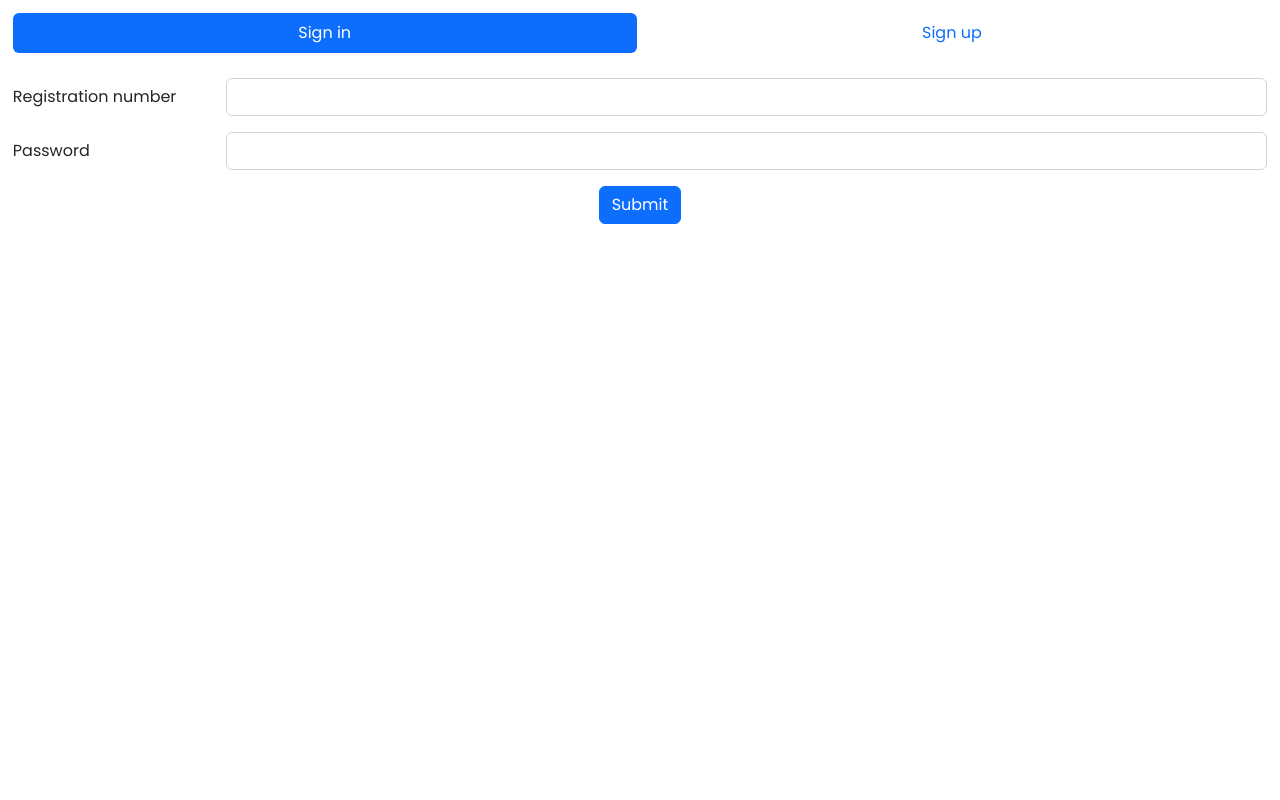
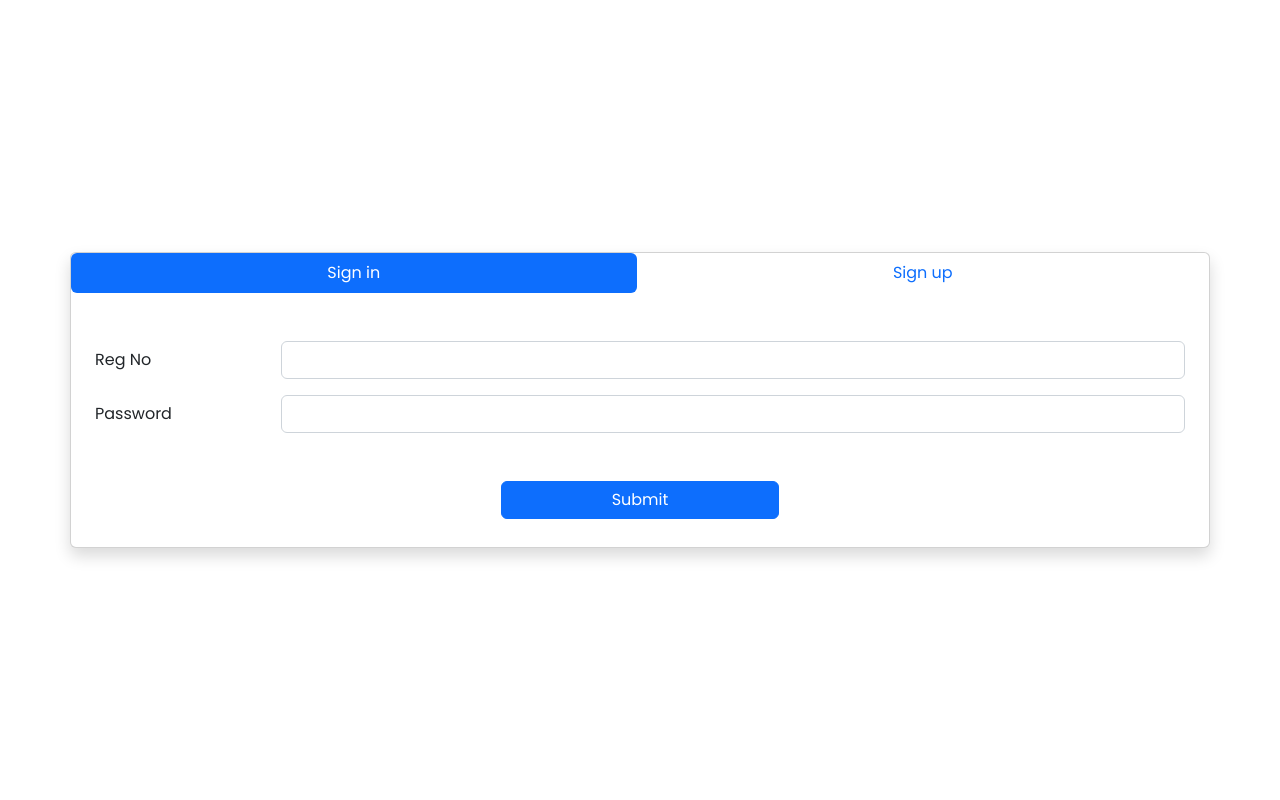
Before and after one commit to devsniper1219/college-management, a PHP site: page /php/signup.php in a window 1280 px wide. Run offline with PHP 8.4, Linux system fonts and the light colour scheme; data that the repository does not hold is empty.

Commit message:
Designed SignIn and SignUp pages

```diff
--- a/pages/signin.html
+++ b/pages/signin.html
@@ -6,7 +6,7 @@
     <meta name="viewport" content="width=device-width, initial-scale=1.0" />
     <title>Sign In</title>
 
-    <!-- CSS only -->
+    <!-- CSS -->
     <link
       href="https://cdn.jsdelivr.net/npm/bootstrap@5.2.2/dist/css/bootstrap.min.css"
       rel="stylesheet"
@@ -14,7 +14,6 @@
       crossorigin="anonymous"
     />
 
-    <!--fonts-->
     <link rel="preconnect" href="https://fonts.googleapis.com" />
     <link rel="preconnect" href="https://fonts.gstatic.com" crossorigin />
     <link
@@ -22,11 +21,13 @@
       rel="stylesheet"
     />
     <link rel="stylesheet" href="../styles/all.css" />
-    <link rel="stylesheet" href="../styles/login.css" />
   </head>
 
   <body>
-    <ul class="spcing nav nav-pills nav-fill">
+    <div class="container vh-100">
+      <div class="row h-100">
+        <div class="card my-auto shadow p-0">
+          <ul class="nav nav-pills nav-fill pb-4">
             <li class="nav-item">
               <a class="nav-link active" href="../pages/signin.html">Sign in</a>
             </li>
@@ -35,33 +36,47 @@
             </li>
           </ul>
 
-    <div class="spcing">
+          <div class="m-4 mb-1">
             <form action="../php/signin.php" method="POST">
               <div class="row mb-3">
                 <label for="regno" class="col-sm-2 col-form-label"
-            >Registration number</label
+                  >Reg No</label
                 >
                 <div class="col-sm-10">
-            <input type="number" class="form-control" id="regno" />
+                  <input
+                    type="number"
+                    class="form-control"
+                    id="regno"
+                    name="regno"
+                    required
+                  />
                 </div>
               </div>
 
               <div class="row mb-3">
-          <label for="passwd" class="col-sm-2 col-form-label">Password</label>
+                <label for="passwd" class="col-sm-2 col-form-label"
+                  >Password</label
+                >
                 <div class="col-sm-10">
-            <input type="password" class="form-control" id="passwd" />
+                  <input
+                    type="password"
+                    class="form-control"
+                    id="passwd"
+                    name="passwd"
+                    required
+                  />
                 </div>
               </div>
 
-        <div class="text-center">
-          <button
-            type="submit"
-            class="row mb-3 justify-content-center align-items-center btn btn-primary"
-          >
+              <div class="justify-content-center row mt-5 mb-4">
+                <button type="submit" class="btn btn-primary w-25">
                   Submit
                 </button>
               </div>
             </form>
           </div>
+        </div>
+      </div>
+    </div>
   </body>
 </html>
--- a/styles/login.css
+++ b/styles/login.css
@@ -1,3 +1,14 @@
+.spcing {
+  padding: 1%;
+}
+
+.vertical {
+  display: flex;
+  /* align-items: center;
+  justify-content: center;
+  min-height: 100vh; */
+}
+
 /* .login-box {
   display: flex;
   align-items: center;
@@ -5,10 +16,6 @@
   flex-wrap: wrap;
   min-height: 100vh;
 } */
-
-.spcing {
-  padding: 1.0%;
-}
 
 /* .login-form {
   border: 2px solid;
```
Also changed, not shown: pages/signup.html (+21 -14 lines). Lines whose indentation alone changed are shown as unchanged.
